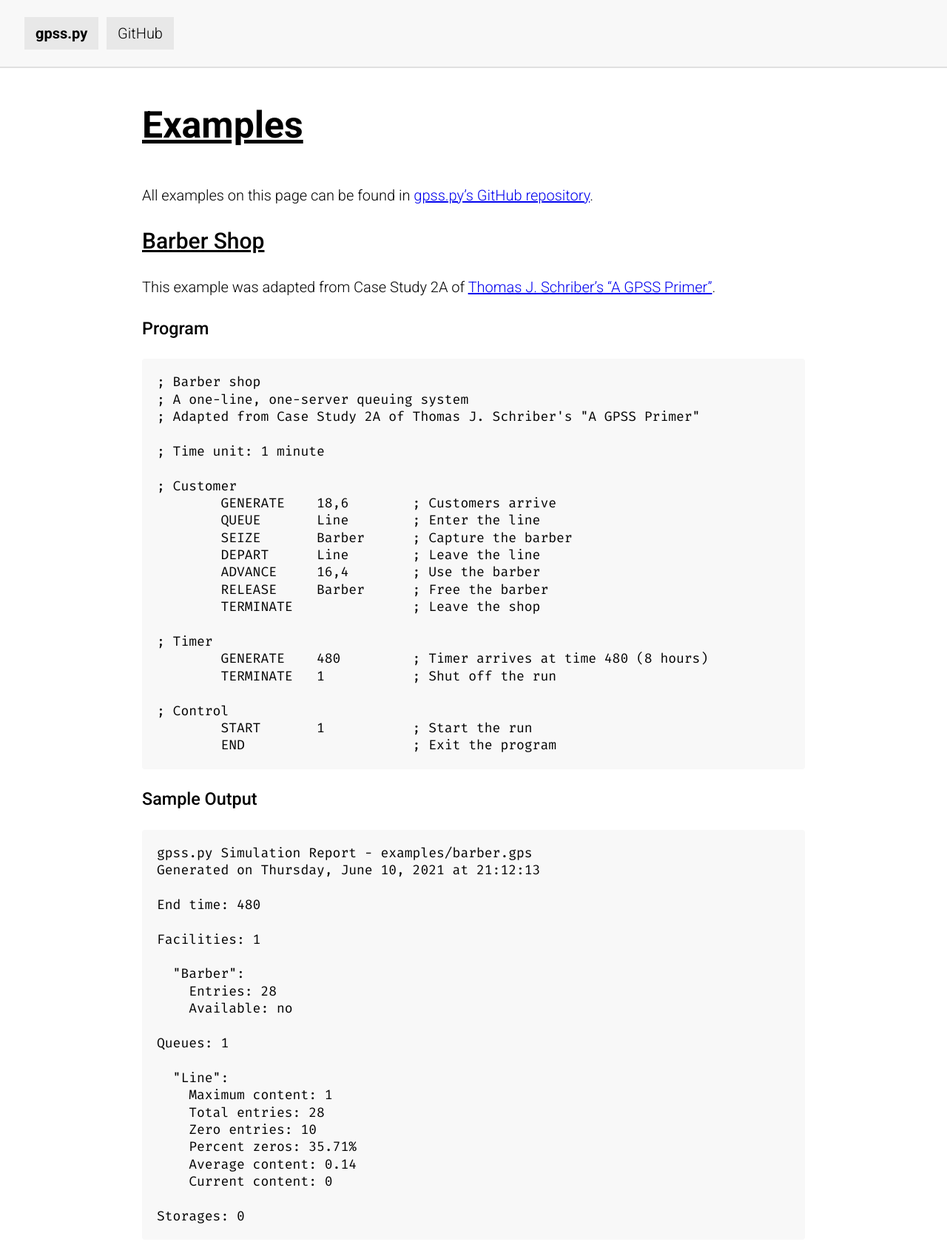
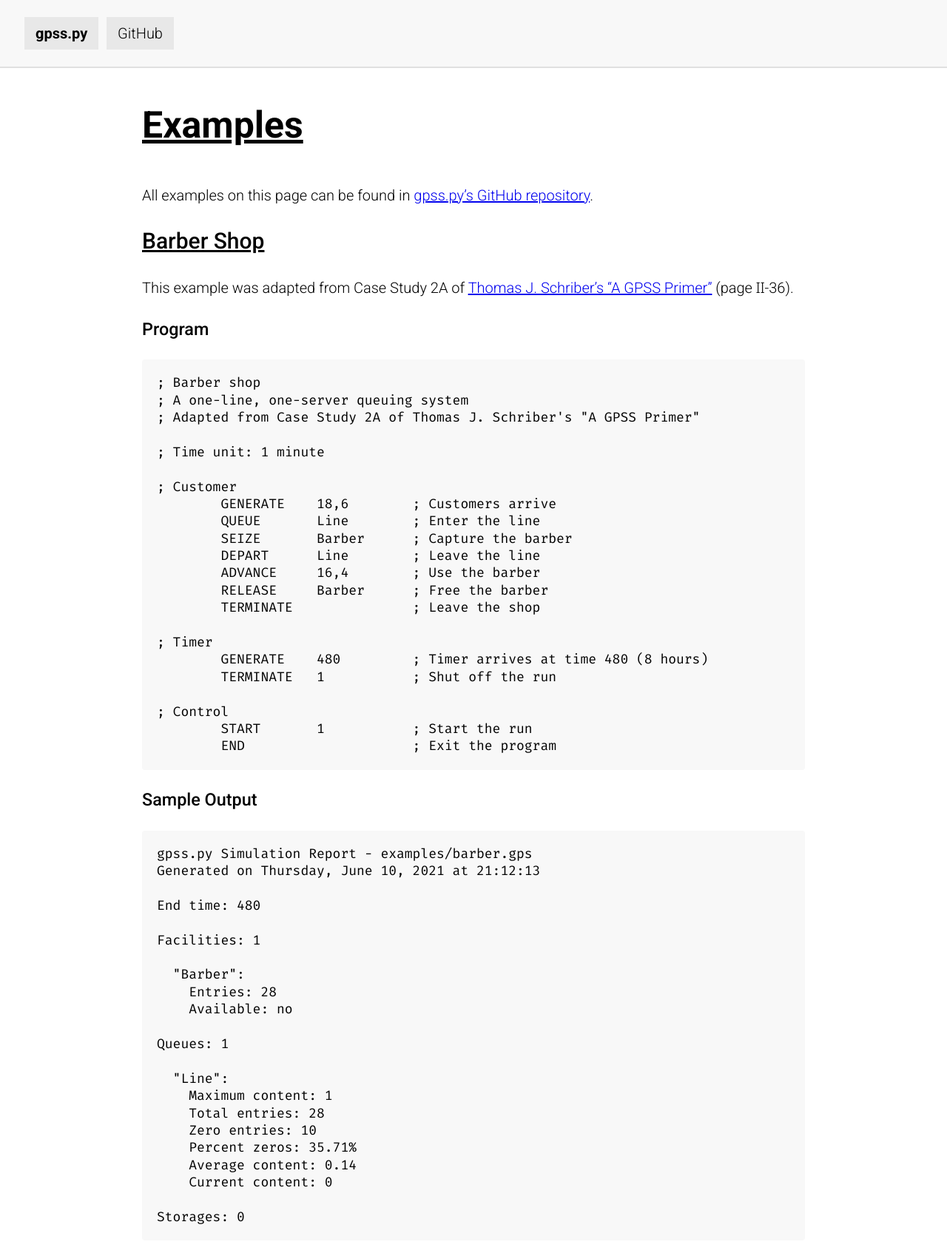
Before and after one commit to martendo/gpss.py, a Jekyll site: the page built from docs/examples.md, in a window 1280 px wide. Shown: the top 1694 px of the page at 74% size. Built offline with Jekyll 4.4.1, drawn with Linux system fonts in a browser that asks for light colours.

Commit message:
Give example's page number

```diff
--- a/docs/_layouts/default.html
+++ b/docs/_layouts/default.html
@@ -13,7 +13,9 @@
     <meta property="og:description" content="{{ site.description }}">
     <meta property="og:type" content="website">
 
+    <link rel="preconnect" href="https://fonts.gstatic.com">
     <link rel="stylesheet" href="https://fonts.googleapis.com/css2?family=Fira+Mono&family=Roboto:wght@300;500;700&display=swap">
+    <link rel="stylesheet" href="https://fonts.googleapis.com/css2?family=Roboto+Slab:wght@300&text=I&display=swap">
     <link rel="stylesheet" href="{{ '/assets/style.css' | relative_url }}">
     <link rel="stylesheet" href="{{ '/assets/highlight.css' | relative_url }}">
   </head>
--- a/docs/assets/style.css
+++ b/docs/assets/style.css
@@ -68,6 +68,11 @@ nav a:active {
   background-color: #c0c0c0;
 }
 
+.roman-numeral {
+  font-family: "Roboto Slab", serif;
+  font-weight: 300;
+}
+
 code {
   font-family: "Fira Mono", monospace;
   font-size: 0.9em;
--- a/docs/examples.md
+++ b/docs/examples.md
@@ -10,7 +10,8 @@ All examples on this page can be found in
 
 ## Barber Shop
 This example was adapted from Case Study 2A of
-[Thomas J. Schriber's "A GPSS Primer"][gpss primer]{:target="_blank"}.
+[Thomas J. Schriber's "A GPSS Primer"][gpss primer]{:target="_blank"}
+(page <span class="roman-numeral">II</span>-36).
 
 ### Program
 ~~~
```
